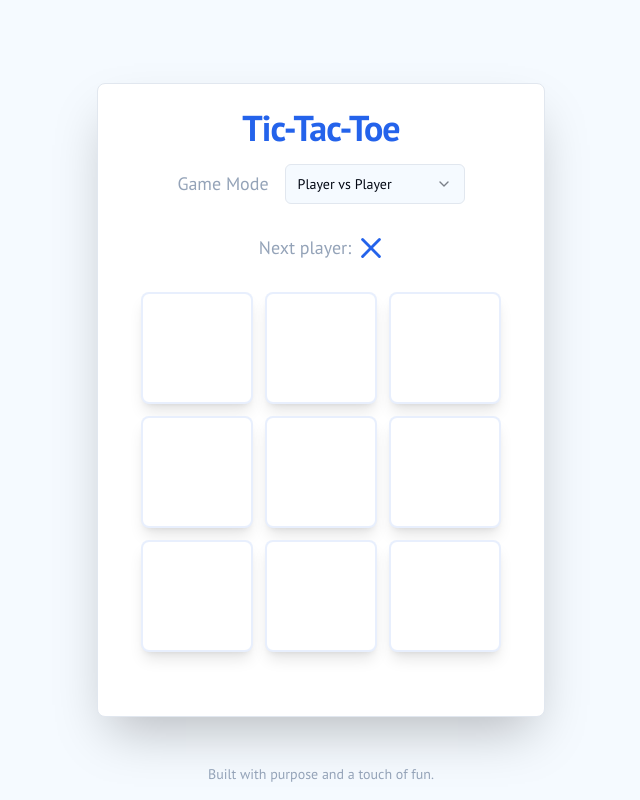
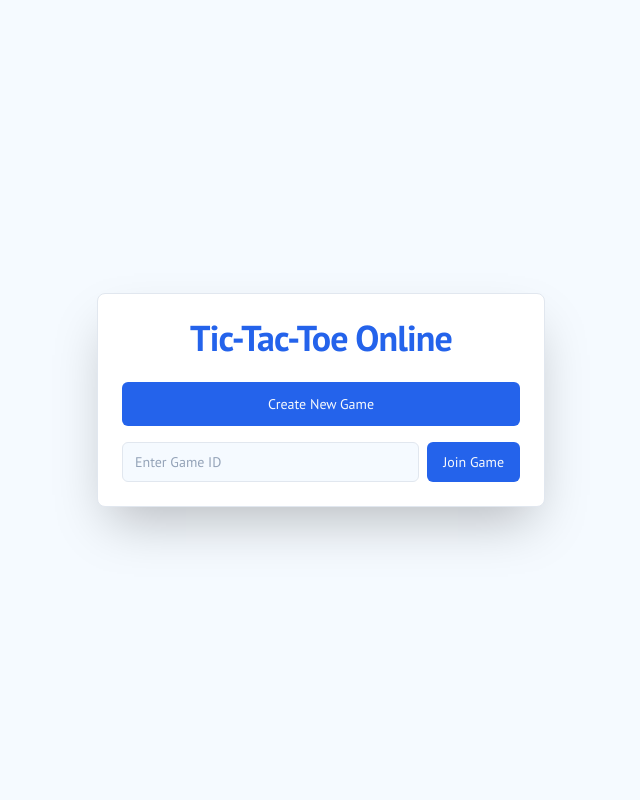
Before and after one commit to evoyager/tic-tac-toe, a Next.js app: page / in a window 1280 px wide. Shown: the whole page, without its empty margins (319-959 px from the left). Built offline with nearby package versions, Linux system fonts and the light colour scheme.

Commit message:
Implement online

```diff
--- a/src/app/page.tsx
+++ b/src/app/page.tsx
@@ -1,22 +1,36 @@
 
 'use client';
 import { useState, useEffect } from 'react';
+import { ref, onValue, set, push, serverTimestamp } from 'firebase/database';
+import { db } from '@/lib/firebase';
 import Board from '@/components/game/Board';
 import { Button } from '@/components/ui/button';
 import { Card, CardContent, CardFooter, CardHeader, CardTitle } from '@/components/ui/card';
 import { IconO, IconX } from '@/components/game/GameIcons';
-import { Select, SelectContent, SelectItem, SelectTrigger, SelectValue } from "@/components/ui/select";
-import { Label } from '@/components/ui/label';
+import { Input } from "@/components/ui/input";
+import { useToast } from "@/hooks/use-toast";
 
 type Player = 'X' | 'O';
 type SquareValue = Player | null;
-type GameMode = 'pvp' | 'pvc';
+
+interface GameState {
+  board: SquareValue[];
+  xIsNext: boolean;
+  winner: Player | null;
+  winningLine: number[] | null;
+  isDraw: boolean;
+  players: {
+    X: string | null;
+    O: string | null;
+  };
+  createdAt: any;
+}
 
 function calculateWinner(squares: SquareValue[]) {
   const lines = [
-    [0, 1, 2], [3, 4, 5], [6, 7, 8], // rows
-    [0, 3, 6], [1, 4, 7], [2, 5, 8], // columns
-    [0, 4, 8], [2, 4, 6], // diagonals
+    [0, 1, 2], [3, 4, 5], [6, 7, 8],
+    [0, 3, 6], [1, 4, 7], [2, 5, 8],
+    [0, 4, 8], [2, 4, 6],
   ];
   for (let i = 0; i < lines.length; i++) {
     const [a, b, c] = lines[i];
@@ -27,115 +41,166 @@ function calculateWinner(squares: SquareValue[]) {
   return null;
 }
 
-function findBestMove(squares: SquareValue[]): number {
-  // 1. Check for a winning move for 'O'
-  for (let i = 0; i < 9; i++) {
-    if (!squares[i]) {
-      const tempBoard = squares.slice();
-      tempBoard[i] = 'O';
-      if (calculateWinner(tempBoard)?.winner === 'O') {
-        return i;
-      }
-    }
-  }
-
-  // 2. Check to block 'X' from winning
-  for (let i = 0; i < 9; i++) {
-    if (!squares[i]) {
-      const tempBoard = squares.slice();
-      tempBoard[i] = 'X';
-      if (calculateWinner(tempBoard)?.winner === 'X') {
-        return i;
-      }
-    }
-  }
-
-  // 3. Take the center if available
-  if (!squares[4]) {
-    return 4;
-  }
-
-  // 4. Take a random corner
-  const corners = [0, 2, 6, 8].filter(i => !squares[i]);
-  if (corners.length > 0) {
-    return corners[Math.floor(Math.random() * corners.length)];
-  }
-
-  // 5. Take any available square
-  const available = squares.map((sq, i) => sq === null ? i : null).filter(i => i !== null) as number[];
-  if(available.length > 0) {
-      return available[Math.floor(Math.random() * available.length)];
-  }
-
-  return -1; // Should not be reached
-}
-
 export default function GamePage() {
-  const [board, setBoard] = useState<SquareValue[]>(Array(9).fill(null));
-  const [xIsNext, setXIsNext] = useState(true);
-  const [gameMode, setGameMode] = useState<GameMode>('pvp');
-  const [isClient, setIsClient] = useState(false);
+  const [gameId, setGameId] = useState<string>('');
+  const [gameState, setGameState] = useState<GameState | null>(null);
+  const [playerId, setPlayerId] = useState<string>('');
+  const [playerSymbol, setPlayerSymbol] = useState<Player | null>(null);
+  const [inputGameId, setInputGameId] = useState('');
+  const { toast } = useToast();
 
   useEffect(() => {
-    setIsClient(true);
+    let id = localStorage.getItem('playerId');
+    if (!id) {
+      id = push(ref(db, 'players')).key;
+      localStorage.setItem('playerId', id!);
+    }
+    setPlayerId(id!);
   }, []);
 
-  const winnerInfo = calculateWinner(board);
-  const isDraw = !winnerInfo && board.every(square => square !== null);
-  const isComputerTurn = gameMode === 'pvc' && !xIsNext && !winnerInfo && !isDraw;
+  useEffect(() => {
+    if (!gameId) return;
 
-  const makeComputerMove = () => {
-    const computerMove = findBestMove(board);
-    if (computerMove !== -1) {
-      const nextBoard = board.slice();
-      nextBoard[computerMove] = 'O';
-      setBoard(nextBoard);
-      setXIsNext(true);
+    const gameRef = ref(db, `games/${gameId}`);
+    const unsubscribe = onValue(gameRef, (snapshot) => {
+      const data = snapshot.val();
+      if (data) {
+        setGameState(data);
+        if (data.players?.X === playerId) {
+          setPlayerSymbol('X');
+        } else if (data.players?.O === playerId) {
+          setPlayerSymbol('O');
+        }
+      } else {
+        setGameState(null);
+        toast({ title: "Game not found", description: "The game ID you entered does not exist.", variant: "destructive" });
+        setGameId('');
+      }
+    });
+
+    return () => unsubscribe();
+  }, [gameId, playerId, toast]);
+
+  const createNewGame = () => {
+    const newGameId = push(ref(db, 'games')).key;
+    if (newGameId && playerId) {
+      const newGameRef = ref(db, `games/${newGameId}`);
+      const newGameState: GameState = {
+        board: Array(9).fill(null),
+        xIsNext: true,
+        winner: null,
+        winningLine: null,
+        isDraw: false,
+        players: { X: playerId, O: null },
+        createdAt: serverTimestamp(),
+      };
+      set(newGameRef, newGameState);
+      setGameId(newGameId);
     }
-  }
+  };
 
-  useEffect(() => {
-    if (isComputerTurn) {
-      const timer = setTimeout(() => {
-        makeComputerMove();
-      }, 500);
-      return () => clearTimeout(timer);
+  const joinGame = () => {
+    if (inputGameId && playerId) {
+        const gameRef = ref(db, `games/${inputGameId}`);
+        onValue(gameRef, (snapshot) => {
+            if (snapshot.exists()) {
+                const gameData = snapshot.val() as GameState;
+                if(gameData.players.X && gameData.players.O && gameData.players.X !== playerId && gameData.players.O !== playerId) {
+                    toast({title: "Game Full", description: "This game already has two players.", variant: 'destructive'})
+                    return;
+                }
+
+                if (gameData.players.X === playerId || gameData.players.O === playerId) {
+                    setGameId(inputGameId);
+                } else if (!gameData.players.O) {
+                    set(ref(db, `games/${inputGameId}/players/O`), playerId);
+                    setGameId(inputGameId);
+                }
+            } else {
+                toast({ title: "Game not found", variant: 'destructive' });
+            }
+        }, { onlyOnce: true });
     }
-  }, [isComputerTurn, board]);
+  };
 
   const handleClick = (i: number) => {
-    if (winnerInfo || board[i]) {
+    if (!gameState || gameState.winner || gameState.board[i]) {
+      return;
+    }
+    const currentPlayer: Player = gameState.xIsNext ? 'X' : 'O';
+    if(playerSymbol !== currentPlayer) {
+      toast({ title: "Not your turn!", description: "Wait for the other player to move."});
       return;
     }
 
-    // Player's move
-    const nextBoard = board.slice();
-    nextBoard[i] = xIsNext ? 'X' : 'O';
-    setBoard(nextBoard);
-    setXIsNext(!xIsNext);
+    const nextBoard = gameState.board.slice();
+    nextBoard[i] = currentPlayer;
+    const winnerInfo = calculateWinner(nextBoard);
+    const isDraw = !winnerInfo && nextBoard.every(square => square !== null);
+
+    const nextGameState: Partial<GameState> = {
+      board: nextBoard,
+      xIsNext: !gameState.xIsNext,
+      winner: winnerInfo?.winner || null,
+      winningLine: winnerInfo?.line || null,
+      isDraw: isDraw,
+    };
+    set(ref(db, `games/${gameId}`), {...gameState, ...nextGameState });
   };
 
   const handleReset = () => {
-    setBoard(Array(9).fill(null));
-    setXIsNext(true);
-  };
-
-  const handleGameModeChange = (mode: GameMode) => {
-    setGameMode(mode);
-    handleReset();
-  };
-
-  if (!isClient) {
-    return null;
+    if(!gameState) return;
+     const newGameState: GameState = {
+        board: Array(9).fill(null),
+        xIsNext: true,
+        winner: null,
+        winningLine: null,
+        isDraw: false,
+        players: gameState.players, // Keep existing players
+        createdAt: serverTimestamp(),
+      };
+      set(ref(db, `games/${gameId}`), newGameState);
   }
 
+  const handleLeaveGame = () => {
+    setGameId('');
+    setGameState(null);
+    setPlayerSymbol(null);
+    setInputGameId('');
+  }
+
+
+  if (!gameId || !gameState) {
+    return (
+      <main className="flex min-h-screen w-full flex-col items-center justify-center bg-background p-4 font-body">
+        <Card className="w-full max-w-md shadow-2xl bg-card">
+          <CardHeader>
+            <CardTitle className="text-4xl font-bold font-headline text-primary text-center">Tic-Tac-Toe Online</CardTitle>
+          </CardHeader>
+          <CardContent className="flex flex-col gap-4">
+            <Button onClick={createNewGame} size="lg">Create New Game</Button>
+            <div className="flex items-center gap-2">
+                <Input
+                    placeholder="Enter Game ID"
+                    value={inputGameId}
+                    onChange={(e) => setInputGameId(e.target.value)}
+                />
+                <Button onClick={joinGame}>Join Game</Button>
+            </div>
+          </CardContent>
+        </Card>
+      </main>
+    )
+  }
+
+  const { board, xIsNext, winner, winningLine, isDraw } = gameState;
   const CurrentPlayerIcon = xIsNext ? IconX : IconO;
   const currentPlayerColor = xIsNext ? 'text-primary' : 'text-destructive';
 
   let statusMessage;
-  if (winnerInfo) {
-    const WinnerIcon = winnerInfo.winner === 'X' ? IconX : IconO;
-    const winnerColor = winnerInfo.winner === 'X' ? 'text-primary' : 'text-destructive';
+  if (winner) {
+    const WinnerIcon = winner === 'X' ? IconX : IconO;
+    const winnerColor = winner === 'X' ? 'text-primary' : 'text-destructive';
     statusMessage = (
       <div className="flex items-center gap-2">
         <WinnerIcon className={`h-8 w-8 ${winnerColor}`} />
@@ -153,38 +218,32 @@ export default function GamePage() {
     );
   }
 
+  const canPlayAgain = (winner || isDraw) && (playerSymbol === 'X');
+
   return (
     <main className="flex min-h-screen w-full flex-col items-center justify-center bg-background p-4 font-body">
       <Card className="w-full max-w-md shadow-2xl bg-card">
-        <CardHeader className="text-center space-y-4">
+        <CardHeader className="text-center space-y-2">
           <CardTitle className="text-4xl font-bold font-headline text-primary">Tic-Tac-Toe</CardTitle>
-          <div className="flex justify-center items-center gap-4">
-            <Label htmlFor="game-mode" className='text-lg text-muted-foreground'>Game Mode</Label>
-            <Select value={gameMode} onValueChange={(value) => handleGameModeChange(value as GameMode)}>
-              <SelectTrigger id="game-mode" className="w-[180px]">
-                <SelectValue placeholder="Select mode" />
-              </SelectTrigger>
-              <SelectContent>
-                <SelectItem value="pvp">Player vs Player</SelectItem>
-                <SelectItem value="pvc">Player vs Computer</SelectItem>
-              </SelectContent>
-            </Select>
-          </div>
+          <p className="text-sm text-muted-foreground">Game ID: {gameId}</p>
+          <p className="text-lg font-semibold">You are Player: {playerSymbol}</p>
+
         </CardHeader>
         <CardContent className="flex flex-col items-center gap-6">
           <div className="flex h-10 items-center justify-center text-xl">{statusMessage}</div>
           <Board
             squares={board}
             onClick={handleClick}
-            winningLine={winnerInfo?.line}
+            winningLine={winningLine || undefined}
           />
         </CardContent>
-        <CardFooter className="justify-center pt-4">
-          {(winnerInfo || isDraw) && (
-            <Button onClick={handleReset} size="lg" className="animate-pulse">
-              Play Again
-            </Button>
+        <CardFooter className="justify-center pt-4 flex-col gap-4">
+          { (winner || isDraw) && (
+              canPlayAgain ?
+              <Button onClick={handleReset} size="lg" className="animate-pulse">Play Again</Button> :
+              <p className='text-muted-foreground'>Waiting for Player X to start a new game.</p>
           )}
+          <Button onClick={handleLeaveGame} variant="outline">Leave Game</Button>
         </CardFooter>
       </Card>
       <footer className="absolute bottom-4 text-center text-sm text-muted-foreground">
--- /dev/null
+++ b/src/lib/firebase.ts
@@ -0,0 +1,18 @@
+// Import the functions you need from the SDKs you need
+import { initializeApp } from "firebase/app";
+import { getDatabase } from "firebase/database";
+
+// Your web app's Firebase configuration
+const firebaseConfig = {
+  "projectId": "studio-1326460565-b6c4b",
+  "appId": "1:610707782019:web:bb8d815ae4e620e1c8deb6",
+  "storageBucket": "studio-1326460565-b6c4b.firebasestorage.app",
+  "apiKey": "AIzaSyBnGSGhKWl1zwb9jHa04YrnYNHl1aytKEM",
+  "authDomain": "studio-1326460565-b6c4b.firebaseapp.com",
+  "measurementId": "",
+  "messagingSenderId": "610707782019"
+};
+
+// Initialize Firebase
+const app = initializeApp(firebaseConfig);
+export const db = getDatabase(app);
```
